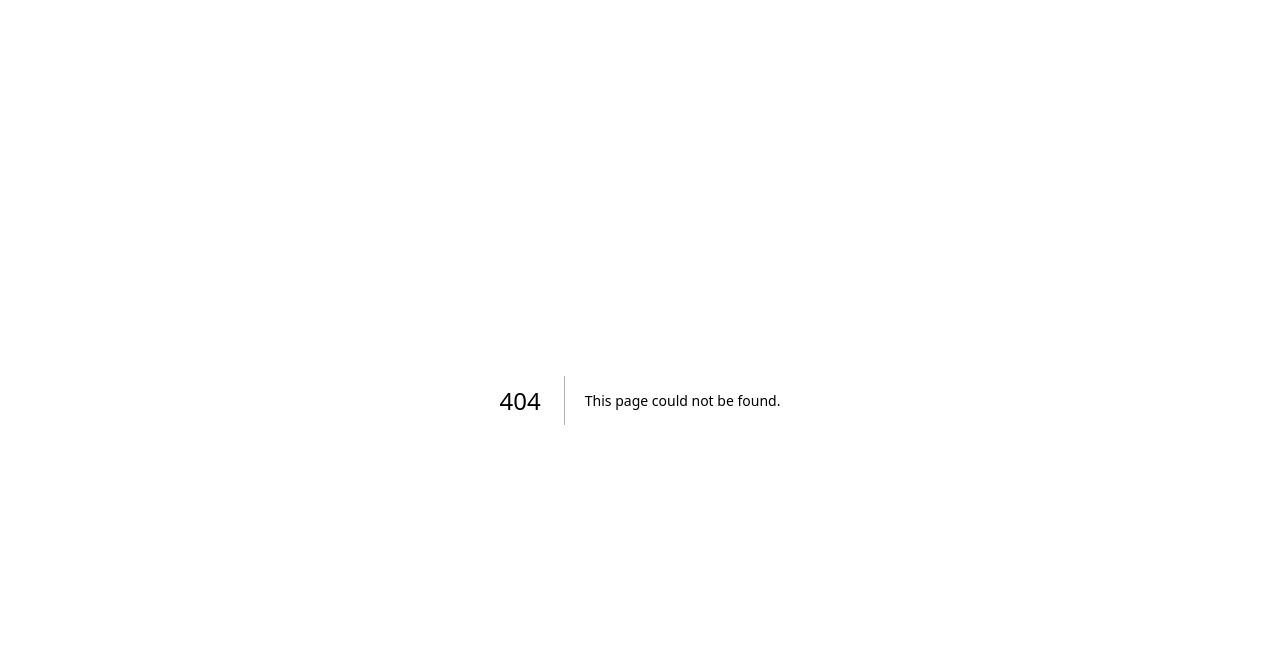
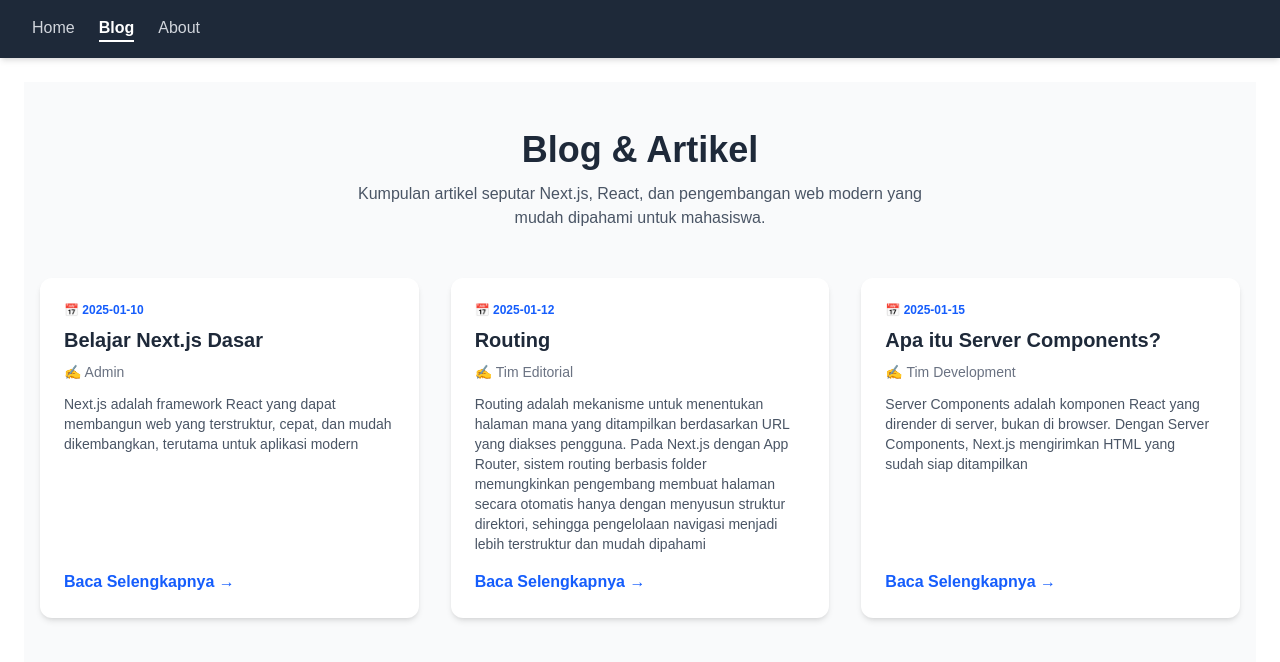
Before and after one commit to dinimutmainahgafur-coder/tekweb_prak9, a Next.js app: page /blog in a window 1280 px wide. Before the commit this address had no page. Shown: the top 662 px of the page. Built offline with nearby package versions, Linux system fonts and the light colour scheme.

Commit message:
Initial commit Next.js blog

```diff
--- /dev/null
+++ b/src/app/about/page.jsx
@@ -0,0 +1,39 @@
+export default function AboutPage() {
+  return (
+    <section className="min-h-screen flex items-center justify-center bg-gray-50">
+      <div className="max-w-3xl bg-white rounded-xl shadow-lg p-8 md:p-12">
+
+        <h1 className="text-4xl font-bold text-gray-800 mb-4 text-center">
+          Tentang Kami
+        </h1>
+
+        <p className="text-gray-600 text-center mb-8">
+          Platform pembelajaran yang dibuat untuk membantu mahasiswa
+          memahami konsep pengembangan web modern menggunakan Next.js.
+        </p>
+
+        <div className="grid md:grid-cols-2 gap-6">
+          <div className="p-6 rounded-lg bg-blue-50">
+            <h2 className="text-xl font-semibold text-blue-700 mb-2">
+               Visi
+            </h2>
+            <p className="text-gray-700">
+              Menjadi sumber belajar yang mudah dipahami, praktis, dan relevan
+              dengan kebutuhan pengembangan website.
+            </p>
+          </div>
+
+          <div className="p-6 rounded-lg bg-green-50">
+            <h2 className="text-xl font-semibold text-green-700 mb-2">
+              Misi
+            </h2>
+            <p className="text-gray-700">
+              Menyediakan contoh studi kasus, dan praktikum belajar agar
+              pembelajaran lebih efektif dan menyenangkan.
+            </p>
+          </div>
+        </div>
+      </div>
+    </section>
+  );
+}
--- /dev/null
+++ b/src/app/blog/[slug]/page.jsx
@@ -0,0 +1,29 @@
+import Link from 'next/link';
+import { posts } from '../../../data/posts';
+
+export default function BlogDetail({ params }) {
+  const { slug } = params;
+  const post = posts.find((p) => p.slug === slug);
+
+  if (!post) {
+    return <div className="mt-10 text-center">Artikel tidak ditemukan</div>;
+  }
+
+  return (
+    <article className="max-w-2xl mx-auto mt-8">
+      <h1 className="text-4xl font-bold mb-2">{post.title}</h1>
+
+      <div className="text-sm text-gray-500 mb-6">
+        ✍️ {post.author} • 📅 {post.date}
+      </div>
+
+      <p>{post.content}</p>
+
+      <br />
+
+      <Link href="/blog" className="text-blue-600 hover:underline">
+        ← Kembali ke Daftar
+      </Link>
+    </article>
+  );
+}
--- /dev/null
+++ b/src/app/blog/page.jsx
@@ -0,0 +1,56 @@
+import Link from 'next/link';
+import { posts } from '../../data/posts';
+
+export default function BlogPage() {
+  return (
+    <section className="min-h-screen bg-gray-50 py-12">
+      <div className="container mx-auto px-4">
+
+        {/* Header */}
+        <div className="text-center mb-12">
+          <h1 className="text-4xl font-bold text-gray-800 mb-3">
+            Blog & Artikel
+          </h1>
+          <p className="text-gray-600 max-w-xl mx-auto">
+            Kumpulan artikel seputar Next.js, React, dan pengembangan web modern
+            yang mudah dipahami untuk mahasiswa.
+          </p>
+        </div>
+
+        {/* Blog List */}
+        <div className="grid gap-8 sm:grid-cols-2 lg:grid-cols-3">
+          {posts.map((post) => (
+            <div
+              key={post.id}
+              className="bg-white rounded-xl shadow-md hover:shadow-xl hover:-translate-y-1 transition-all duration-300 p-6 flex flex-col"
+            >
+              <span className="text-xs text-blue-600 font-semibold mb-2">
+                📅 {post.date}
+              </span>
+
+              <h2 className="text-xl font-bold text-gray-800 mb-2">
+                {post.title}
+              </h2>
+
+              <p className="text-sm text-gray-500 mb-3">
+                ✍️ {post.author}
+              </p>
+
+              <p className="text-gray-600 text-sm mb-4 flex-grow">
+                {post.content}
+              </p>
+
+              <Link
+                href={`/blog/${post.slug}`}
+                className="mt-auto inline-block text-blue-600 font-semibold hover:underline"
+              >
+                Baca Selengkapnya →
+              </Link>
+            </div>
+          ))}
+        </div>
+
+      </div>
+    </section>
+  );
+}
--- /dev/null
+++ b/src/app/components/Navbar.jsx
@@ -0,0 +1,50 @@
+'use client';
+
+import Link from 'next/link';
+import { usePathname } from 'next/navigation';
+
+export default function Navbar() {
+  const pathname = usePathname();
+
+  const isActive = (path) =>
+    path === '/'
+      ? pathname === '/'
+      : pathname.startsWith(path);
+
+  return (
+    <nav className="bg-gray-800 px-8 py-4 flex gap-6 shadow-md">
+      <Link
+        href="/"
+        className={
+          isActive('/')
+            ? 'text-white font-semibold border-b-2 border-white'
+            : 'text-gray-300 hover:text-white'
+        }
+      >
+        Home
+      </Link>
+
+      <Link
+        href="/blog"
+        className={
+          isActive('/blog')
+            ? 'text-white font-semibold border-b-2 border-white'
+            : 'text-gray-300 hover:text-white'
+        }
+      >
+        Blog
+      </Link>
+
+      <Link
+        href="/about"
+        className={
+          isActive('/about')
+            ? 'text-white font-semibold border-b-2 border-white'
+            : 'text-gray-300 hover:text-white'
+        }
+      >
+        About
+      </Link>
+    </nav>
+  );
+}
--- a/src/app/layout.js
+++ b/src/app/layout.js
@@ -1,28 +1,20 @@
-import { Geist, Geist_Mono } from "next/font/google";
-import "./globals.css";
-
-const geistSans = Geist({
-  variable: "--font-geist-sans",
-  subsets: ["latin"],
-});
-
-const geistMono = Geist_Mono({
-  variable: "--font-geist-mono",
-  subsets: ["latin"],
-});
+import './globals.css';
+import Navbar from './components/Navbar';
 
 export const metadata = {
-  title: "Create Next App",
-  description: "Generated by create next app",
+  title: 'Blog Next.js Saya',
+  description: 'Belajar Next.js App Router',
 };
 
 export default function RootLayout({ children }) {
   return (
-    <html lang="en">
-      <body
-        className={`${geistSans.variable} ${geistMono.variable} antialiased`}
-      >
-        {children}
+    <html lang="id">
+      <body className="bg-gray-100 text-gray-900">
+        <Navbar />
+
+        <main className="container mx-auto p-6">
+          {children}
+        </main>
       </body>
     </html>
   );
--- /dev/null
+++ b/src/data/posts.js
@@ -0,0 +1,26 @@
+export const posts = [
+  {
+    id: 1,
+    slug: 'belajar-nextjs',
+    title: 'Belajar Next.js Dasar',
+    author: 'Admin',
+    date: '2025-01-10',
+    content: 'Next.js adalah framework React yang dapat membangun web yang terstruktur, cepat, dan mudah dikembangkan, terutama untuk aplikasi modern'
+  },
+  {
+    id: 2,
+    slug: 'routing',
+    title: 'Routing ',
+    author: 'Tim Editorial',
+    date: '2025-01-12',
+    content: 'Routing adalah mekanisme untuk menentukan halaman mana yang ditampilkan berdasarkan URL yang diakses pengguna. Pada Next.js dengan App Router, sistem routing berbasis folder memungkinkan pengembang membuat halaman secara otomatis hanya dengan menyusun struktur direktori, sehingga pengelolaan navigasi menjadi lebih terstruktur dan mudah dipahami'
+  },
+  {
+    id: 3,
+    slug: 'server-components',
+    title: 'Apa itu Server Components?',
+    author: 'Tim Development',
+    date: '2025-01-15',
+    content: 'Server Components adalah komponen React yang dirender di server, bukan di browser. Dengan Server Components, Next.js mengirimkan HTML yang sudah siap ditampilkan'
+  },
+];
```
